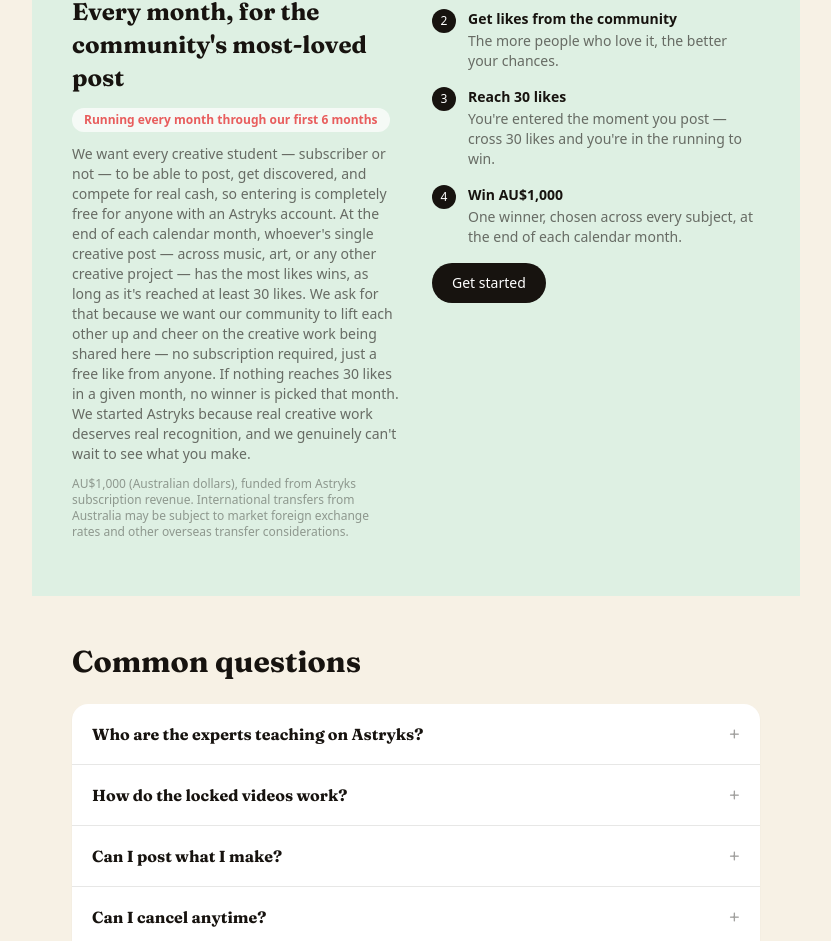
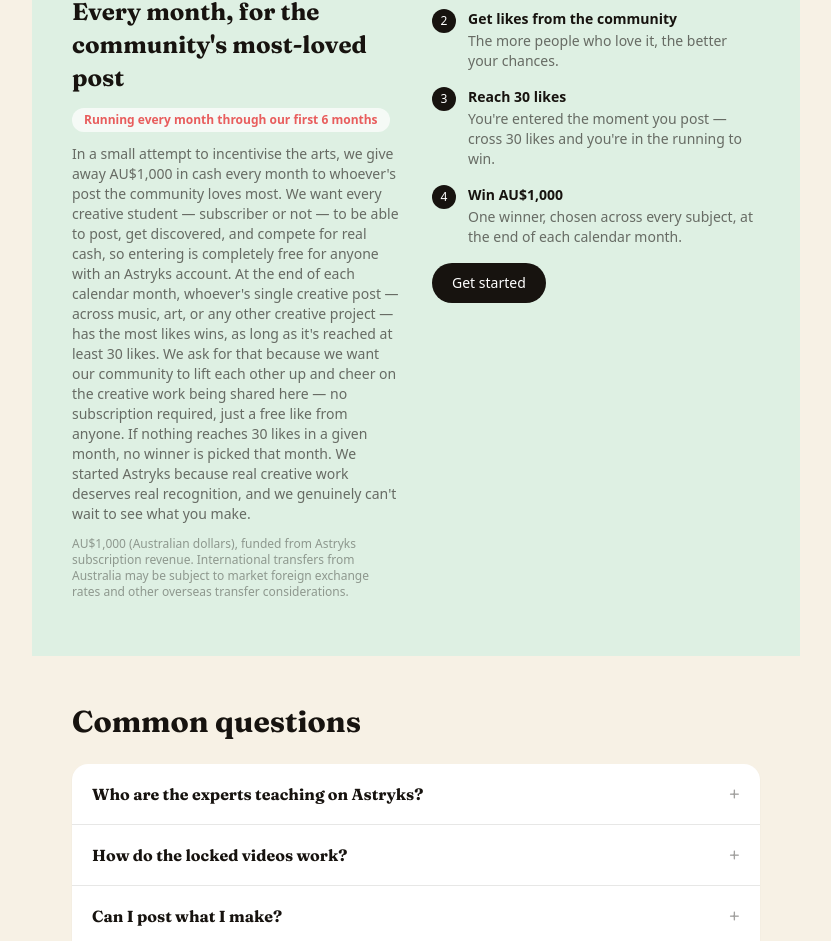
Before and after one commit to Siddharth09/Astryks, a Next.js app in the folder web/: page / in a window 1280 px wide. Shown: the part 3472-4413 px from the top of the page, without its empty margins (336-1167 px from the left). Built offline with nearby package versions, Linux system fonts and the light colour scheme; no server answers.

Commit message:
Add Creative Prize intro line: incentivising the arts

```diff
--- a/web/app/page.tsx
+++ b/web/app/page.tsx
@@ -275,7 +275,9 @@
               Running every month through our first 6 months
             </p>
             <p className="text-sm text-ink/60 mb-3">
-              We want every creative student — subscriber or not — to be able to post, get discovered, and
+              In a small attempt to incentivise the arts, we give away AU$1,000 in cash every month to
+              whoever's post the community loves most. We want every creative student — subscriber or
+              not — to be able to post, get discovered, and
               compete for real cash, so entering is completely free for anyone with an Astryks account. At
               the end of each calendar month, whoever's single creative post — across music, art, or any
               other creative project — has the most likes wins, as long as it's reached at least 30 likes.
--- a/web/app/prizes/page.tsx
+++ b/web/app/prizes/page.tsx
@@ -40,7 +40,9 @@
       <p className="text-xs font-semibold tracking-wide uppercase text-ink/50 mb-2">Creative prize</p>
       <h1 className="font-display text-3xl font-bold mb-2">AU$1,000 a month</h1>
       <p className="text-sm text-ink/60 mb-1">
-        Free to enter for every Astryks member — no subscription needed. One winner is picked each
+        In a small attempt to incentivise the arts, we give away AU$1,000 in cash every month to
+        whoever's post the community loves most. Free to enter for every Astryks member — no
+        subscription needed. One winner is picked each
         month, across every subject — music, art, or any other creative project. Whoever's post has
         the most likes at the end of this calendar month wins — the only requirement is reaching at
         least 30 likes, because we want our community cheering each other on. If nothing reaches 30
--- a/web/components/PrizeInfoModal.tsx
+++ b/web/components/PrizeInfoModal.tsx
@@ -42,6 +42,10 @@
             {daysLeft} day{daysLeft === 1 ? "" : "s"} left this month
           </p>
         )}
+        <p className="text-sm text-ink/70 mb-2 leading-relaxed">
+          In a small attempt to incentivise the arts, we give away AU$1,000 in cash every month to
+          the community's most-loved creative post.
+        </p>
         <p className="text-sm text-ink/70 mb-2 leading-relaxed">
           {generic
             ? "Share a photo or video and you could be in the running. "
```
Also changed, not shown: 2 other files (tests, documents, lock files or other folders).
